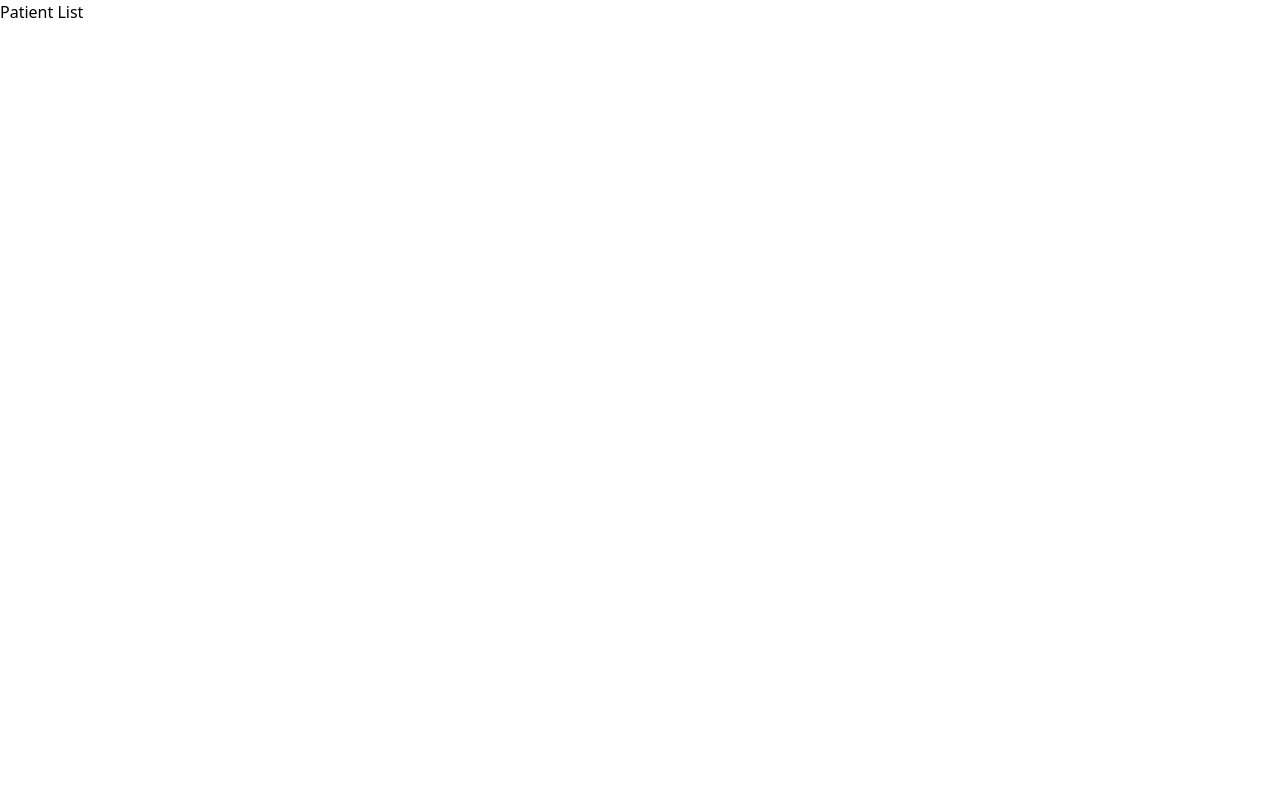
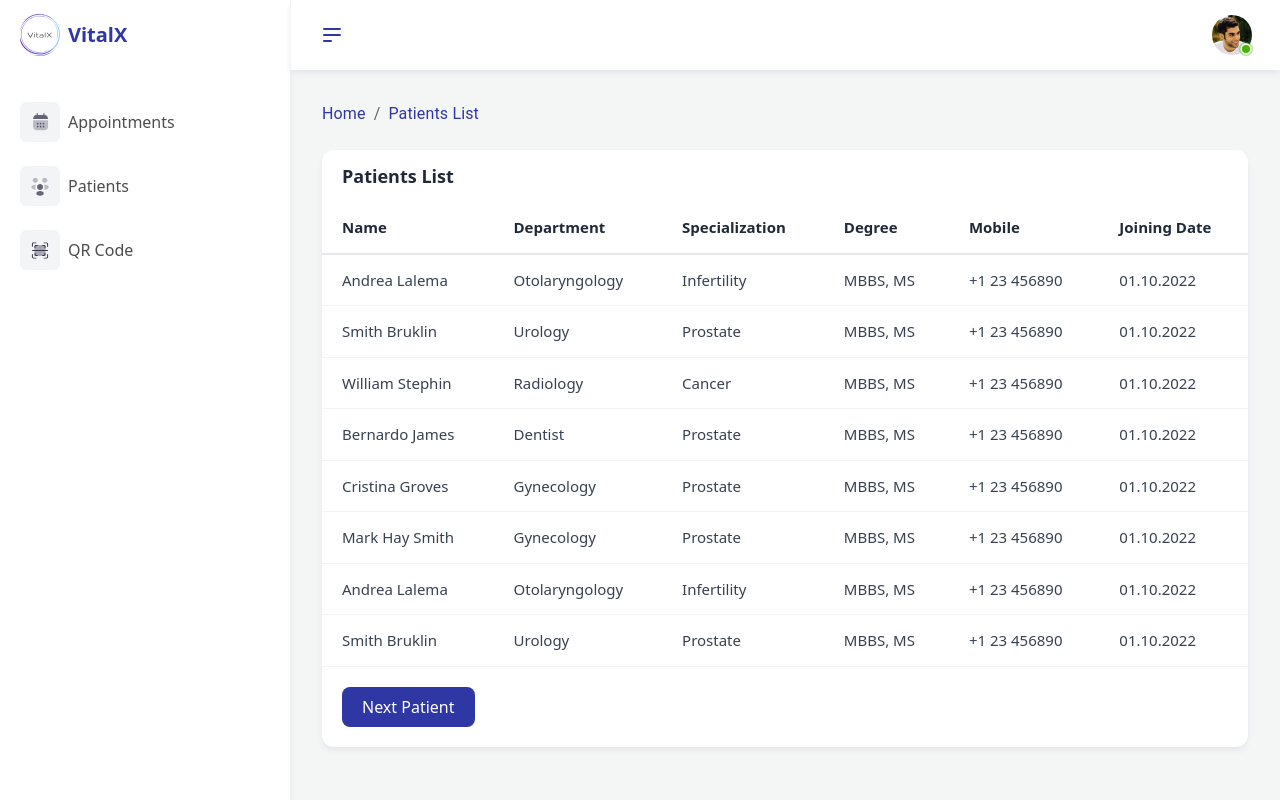
Before and after one commit to atifcssindia/ClinicQMS, a React (Create React App) app in the folder client/: page /patients in a window 1280 px wide. Built offline with nearby package versions, Linux system fonts and the light colour scheme; sample sign-in values are in the browser's storage.

Commit message:
Push Patient Code

```diff
--- a/client/src/PatientList.js
+++ b/client/src/PatientList.js
@@ -1,9 +1,12 @@
-import React, { useEffect, useState } from 'react';
+import React, { useEffect, useState } from "react";
 import { jwtDecode } from "jwt-decode";
+import AdminLayout from "./AdminLayout";
+import MyBreakcrumbs from "./components/MyBreadcrumbs";
+import MyTable from "./components/MyTable";
 
 const PatientList = () => {
   const [patients, setPatients] = useState([]);
-  const [doctorId, setDoctorId] = useState('');
+  const [doctorId, setDoctorId] = useState("");
 
   useEffect(() => {
     const token = localStorage.getItem("token");
@@ -18,15 +21,17 @@ const PatientList = () => {
     if (doctorId) {
       const fetchPatients = async () => {
         try {
-          const response = await fetch(`${process.env.REACT_APP_API_URL}/patients?doctorId=${doctorId}`);
+          const response = await fetch(
+            `${process.env.REACT_APP_API_URL}/patients?doctorId=${doctorId}`
+          );
           if (!response.ok) {
-            throw new Error('Network response was not ok');
+            throw new Error("Network response was not ok");
           }
           const data = await response.json();
           setPatients(data);
           console.log(data); // Console logging the response
         } catch (error) {
-          console.error('Error fetching patients:', error);
+          console.error("Error fetching patients:", error);
         }
       };
 
@@ -34,10 +39,143 @@ const PatientList = () => {
     }
   }, [doctorId]);
 
+  const columns = [
+    { Header: "Name", accessor: "name" },
+    { Header: "Department", accessor: "specialization" },
+    { Header: "Specialization", accessor: "focus" },
+    { Header: "Degree", accessor: "qualifications" },
+    { Header: "Mobile", accessor: "phone" },
+    { Header: "Joining Date", accessor: "date" },
+    // Add more columns as needed
+  ];
+
+  const breadcrumbs = [
+    {
+      label: "Home",
+      href: "#",
+
+      class: "text-[#2E37A4]",
+    },
+    { label: "Patients List", class: "text-[#2E37A4]" },
+  ];
+
+  const data = [
+    {
+      name: "Andrea Lalema",
+      specialization: "Otolaryngology",
+      focus: "Infertility",
+      qualifications: "MBBS, MS",
+      phone: "+1 23 456890",
+      date: "01.10.2022",
+    },
+    {
+      name: "Smith Bruklin",
+      specialization: "Urology",
+      focus: "Prostate",
+      qualifications: "MBBS, MS",
+      phone: "+1 23 456890",
+      date: "01.10.2022",
+    },
+    {
+      name: "William Stephin",
+      specialization: "Radiology",
+      focus: "Cancer",
+      qualifications: "MBBS, MS",
+      phone: "+1 23 456890",
+      date: "01.10.2022",
+    },
+    {
+      name: "Bernardo James",
+      specialization: "Dentist",
+      focus: "Prostate",
+      qualifications: "MBBS, MS",
+      phone: "+1 23 456890",
+      date: "01.10.2022",
+    },
+    {
+      name: "Cristina Groves",
+      specialization: "Gynecology",
+      focus: "Prostate",
+      qualifications: "MBBS, MS",
+      phone: "+1 23 456890",
+      date: "01.10.2022",
+    },
+    {
+      name: "Mark Hay Smith",
+      specialization: "Gynecology",
+      focus: "Prostate",
+      qualifications: "MBBS, MS",
+      phone: "+1 23 456890",
+      date: "01.10.2022",
+    },
+    {
+      name: "Andrea Lalema",
+      specialization: "Otolaryngology",
+      focus: "Infertility",
+      qualifications: "MBBS, MS",
+      phone: "+1 23 456890",
+      date: "01.10.2022",
+    },
+    {
+      name: "Smith Bruklin",
+      specialization: "Urology",
+      focus: "Prostate",
+      qualifications: "MBBS, MS",
+      phone: "+1 23 456890",
+      date: "01.10.2022",
+    },
+  ];
+
   return (
     <div>
-      <h2>Patient List</h2>
-      {/* Render patient data here */}
+      <AdminLayout>
+        {/* other compoent  */}
+        <div className="page-container relative h-full flex flex-auto flex-col px-4 sm:px-6 py-4 sm:py-6 md:px-8">
+          <div className="pt-2 pb-6">
+            <MyBreakcrumbs data={breadcrumbs} />
+          </div>
+
+          <div className=" bg-white rounded-xl shadow-md shadow-gray-200 ">
+            <div className=" px-5 py-3 flex flex-wrap md:flex-nowrap justify-between items-center gap-y-5">
+              <div>
+                <div className=" text-lg  font-semibold  text-gray-800">
+                  Patients List
+                </div>
+              </div>
+
+              <div className=" inline-flex hidden">
+                <form className=" relative w-[200px] xl:w-[270px]">
+                  <input
+                    type="text"
+                    className=" h-11  px-5 w-full pl-10 bg-transparent rounded-lg
+
+                  text-gray-900 ring-0 ring-inset ring-gray-300 placeholder:text-gray-400 focus:ring-0 outline-none focus:ring-inset focus:ring-indigo-600
+                  "
+                    placeholder="Search here"
+                  />
+                  <a
+                    className=" absolute left-2.5 top-2.5"
+                    href="https://www.app.vitalx.in"
+                  >
+                    <img src="images/icons/search-normal.svg" alt="" />
+                  </a>
+                </form>
+              </div>
+            </div>
+
+            <div className=" overflow-auto">
+              <MyTable columns={columns} data={data} />
+            </div>
+            {/* Render the table */}
+            <div className="px-5 py-5">
+              <button className="min-w-[131px] text-base font-medium rounded-lg py-2 px-5  bg-[#2E37A4] text-white">
+                Next Patient
+              </button>{" "}
+            </div>
+          </div>
+        </div>
+        {/* other compoent  */}
+      </AdminLayout>
     </div>
   );
 };
--- a/client/src/components/SideBar.js
+++ b/client/src/components/SideBar.js
@@ -19,7 +19,11 @@ const SideBar = () => {
       >
         <div className="logo px-5 inline-flex text-xl text-[#2E37A4] font-semibold items-center">
           <span className="  text-2xl">
-            <img src="images/new_vitalX_logo.svg" className=" w-10" alt="none" />
+            <img
+              src="images/new_vitalX_logo.svg"
+              className=" w-10"
+              alt="none"
+            />
           </span>
 
           <span className={`ml-2  ${isSidebarOpen ? "lg:hidden" : ""} `}>
@@ -99,6 +103,25 @@ const SideBar = () => {
 
             <li className=" overflow-x-hidden  relative">
               <Link
+                to="/patients"
+                className="
+                flex gap-x-2 items-center text-md min-h-[42px] py-3 h-auto  text-black/70 no-underline pl-5 clear-both whitespace-nowrap customHover"
+              >
+                <i className=" inline-flex justify-center items-center w-10 h-10 rounded-md leading-34  text-center top-0 relative z-10 text-xl text-blue-800 bg-gray-100  font-semibold">
+                  <img src="images/icons/menu-icon-03.svg" alt="none" />
+                </i>
+                <span
+                  className={` relative z-10   ${
+                    isSidebarOpen ? "lg:hidden" : ""
+                  }`}
+                >
+                  Patients
+                </span>
+              </Link>
+            </li>
+
+            <li className=" overflow-x-hidden  relative">
+              <Link
                 to="/qr"
                 className="
                 flex gap-x-2 items-center text-md min-h-[42px] py-3 h-auto  text-black/70 no-underline pl-5 clear-both whitespace-nowrap customHover"
```
